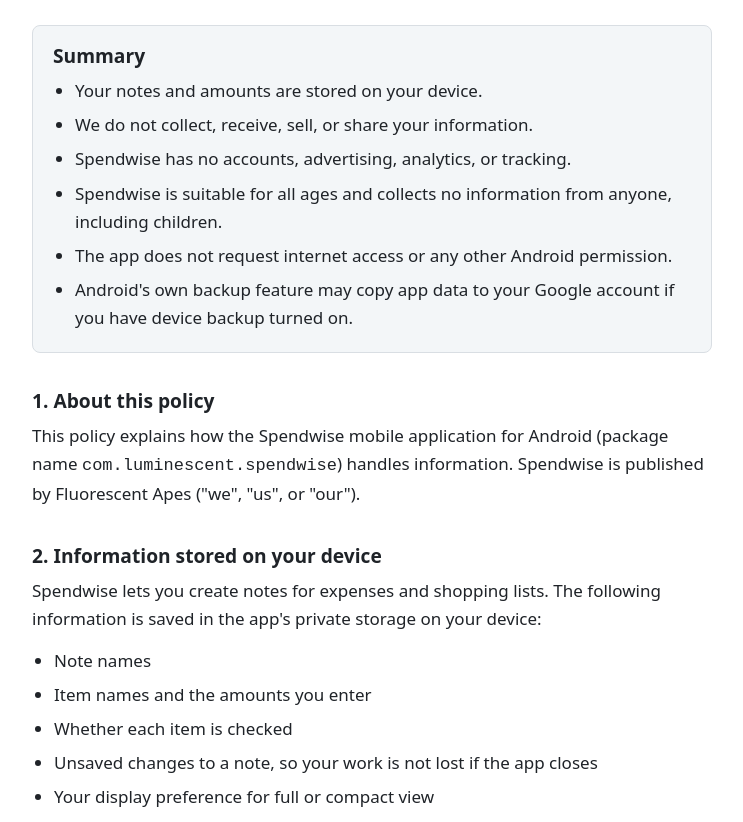
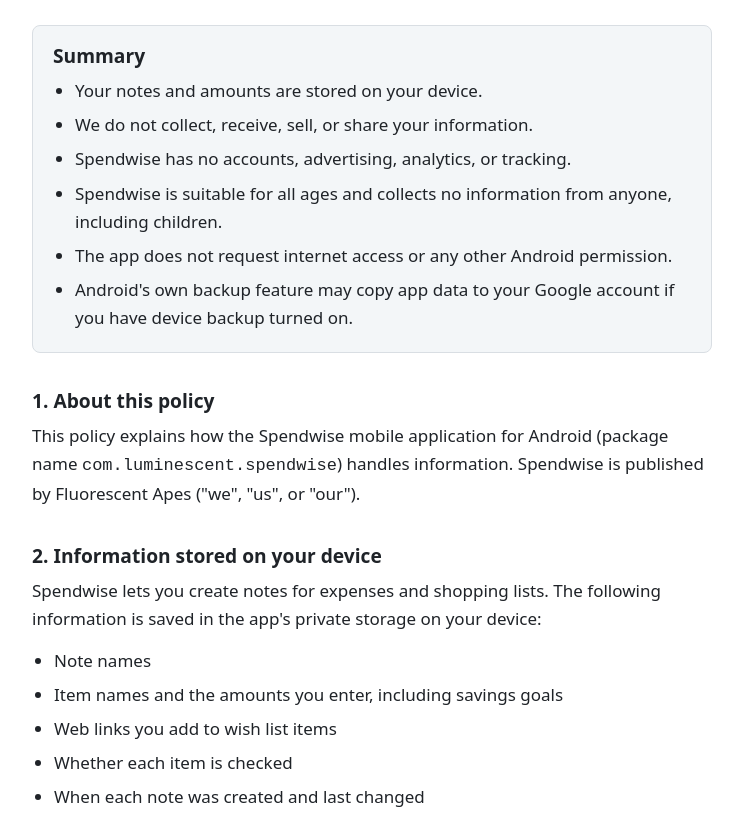
Before and after one commit to FluorescentApe/spendwise-privacy, a plain HTML site: page index.html in a window 1280 px wide. Shown: the part 125-947 px from the top of the page, without its empty margins (268-1011 px from the left). Drawn offline with Linux system fonts and the light colour scheme.

Commit message:
Add files via upload

```diff
--- a/index.html
+++ b/index.html
@@ -69,10 +69,12 @@
   <p>Spendwise lets you create notes for expenses and shopping lists. The following information is saved in the app's private storage on your device:</p>
   <ul>
     <li>Note names</li>
-    <li>Item names and the amounts you enter</li>
+    <li>Item names and the amounts you enter, including savings goals</li>
+    <li>Web links you add to wish list items</li>
     <li>Whether each item is checked</li>
+    <li>When each note was created and last changed</li>
     <li>Unsaved changes to a note, so your work is not lost if the app closes</li>
-    <li>Your display preference for full or compact view</li>
+    <li>Your display preferences: full or compact view, and how notes are sorted</li>
   </ul>
   <p>Your dark or light mode and language choices are saved on your device by the Android system.</p>
   <p>Spendwise uses this information only to provide the app's features, such as showing your notes and calculating totals. All calculations happen on your device. Your notes may contain financial details, so please enter only what you are comfortable storing on your device.</p>
@@ -94,7 +96,7 @@
   <p>Your information stays on your device until you delete it. You can delete it at any time:</p>
   <ul>
     <li><strong>An item:</strong> open the note, tap the trash icon next to the item, then save the note.</li>
-    <li><strong>A note:</strong> press and hold the note on the home screen, then confirm.</li>
+    <li><strong>Notes:</strong> press and hold a note on the home screen, tap any other notes you also want to remove, tap Delete, then confirm.</li>
     <li><strong>All app data:</strong> uninstall Spendwise, or clear its storage in your device's app settings.</li>
   </ul>
   <p>Backup copies are managed through your device backup and Google account settings.</p>
@@ -107,7 +109,7 @@
 
   <h2>10. Children's privacy</h2>
   <p>Spendwise is a simple list app suitable for people of all ages, including children. We do not collect, use, or share personal information from anyone, including children under 13 or under the minimum age set by the laws of your country.</p>
-  <p>The app has no accounts, advertising, in-app purchases, chat, or social features, and it does not request access to the internet, location, camera, contacts, or any other device feature. Anything a child enters stays on their device. The only link in the app opens this privacy policy in the device's web browser.</p>
+  <p>The app has no accounts, advertising, in-app purchases, chat, or social features, and it does not request access to the internet, location, camera, contacts, or any other device feature. Anything a child enters stays on their device. Links in the app, such as the link to this privacy policy and web links added to a wish list, open in the device's web browser.</p>
   <p>Parents and guardians can review or delete a child's notes directly in the app at any time, as described in section 7. If you have questions about your child's use of Spendwise, please contact us using the details below.</p>
 
   <h2>11. Changes to this policy</h2>
```
